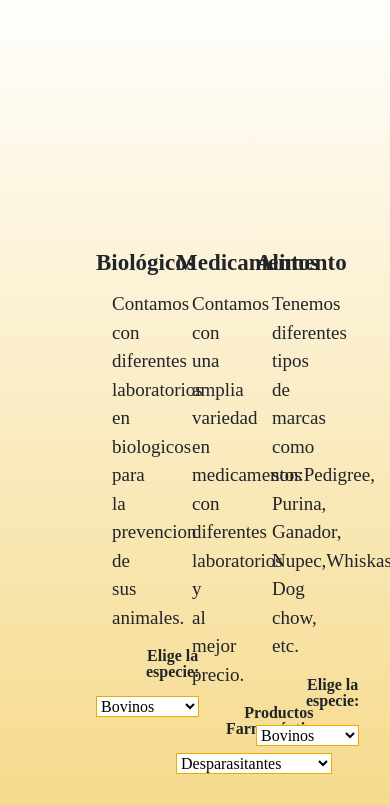
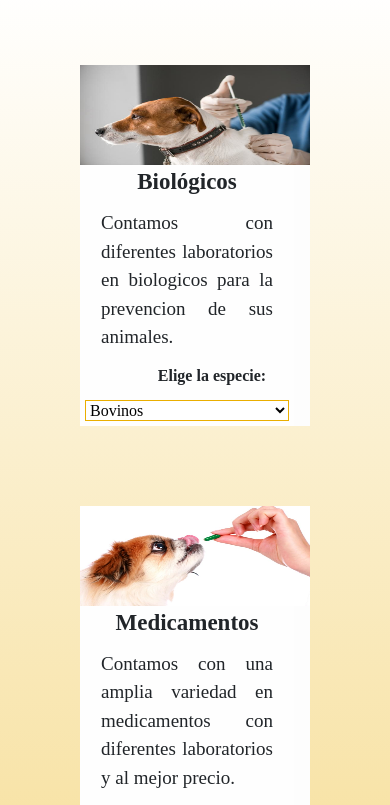
Before and after one commit to Germanmc87/PfMorales, a website: page paginas/productos.html in a window 390 px wide. Shown: the part 341-1146 px from the top of the page. Drawn offline with nearby package versions, Linux system fonts and the light colour scheme; a web font is replaced by a local one.

Commit message:
Entrega final productos

```diff
--- a/paginas/productos.html
+++ b/paginas/productos.html
@@ -17,7 +17,7 @@
   <body>
     <header>
       <div class="fondonav">
-        <nav class="navbar navbar-expand-lg navbar-light">
+        <nav  class="navbar navbar-light" style="background-color: #eaae00;">
           <div class="container-fluid">
             <a class="navbar-brand" href="../index.html">
               <img  class="logo_company" src="../assets/imagenes/logocompany.jpg" alt="" width="70" height="50">
--- a/scss/views/_productos.scss
+++ b/scss/views/_productos.scss
@@ -11,6 +11,7 @@
 
 .img__producto  {
   height: 170px;
+  margin-right: 20px;
 }
 
 .producto__contenido{
@@ -49,3 +50,61 @@ select{
   background:white;
   border-color: #eaae00;
 }
+
+@media (max-width: 860px){
+
+.producto{
+  display: flex;
+  background: #fdfdfd;
+  grid-template-columns: auto;
+  margin-bottom: 5rem;
+  margin-right: 5rem;
+  width: 100%;
+}
+
+.img__producto  {
+  width: 100%;
+  height: 100px;
+}
+
+.producto__contenido{
+  /*padding: 1rem;
+  margin-right: 1rem;*/
+  background-color: rgba(255, 255, 255, 0.8);
+  border: 1px 0 0 5px solid rgba(218, 19, 19, 0.8);
+  padding: 5px;
+  font-size: 2em;
+  text-align: center;
+}
+
+.producto__titulo {
+  font-size: 1.437rem;
+  text-align: center;
+  font-weight: bold;
+}
+
+.Producto__descripcion {
+  padding: 1rem;
+  font-size: 1.1875rem;
+  line-height: 1.5;
+  text-align: justify;
+}
+
+.menu__productos{
+  display: grid;
+  grid-column: auto;
+}
+
+.label__menu{
+  font-size: 1rem;
+  font-weight: bold;
+  text-align: center;
+  margin-bottom: 1rem;
+}
+
+select{
+  font-size: 1rem;
+  background:white;
+  border-color: #eaae00;
+}
+}
--- a/scss/views/_servicios.scss
+++ b/scss/views/_servicios.scss
@@ -101,7 +101,7 @@
   }
 
   .video{
-    width: 560px;
+    width: 200px;
     margin: 1em auto;
   }
 
```
Also changed, not shown: paginas/acerca.html (+1 -1 lines), paginas/contacto.html (+1 -1 lines), paginas/servicios.html (+1 -1 lines), styles/style.css.
